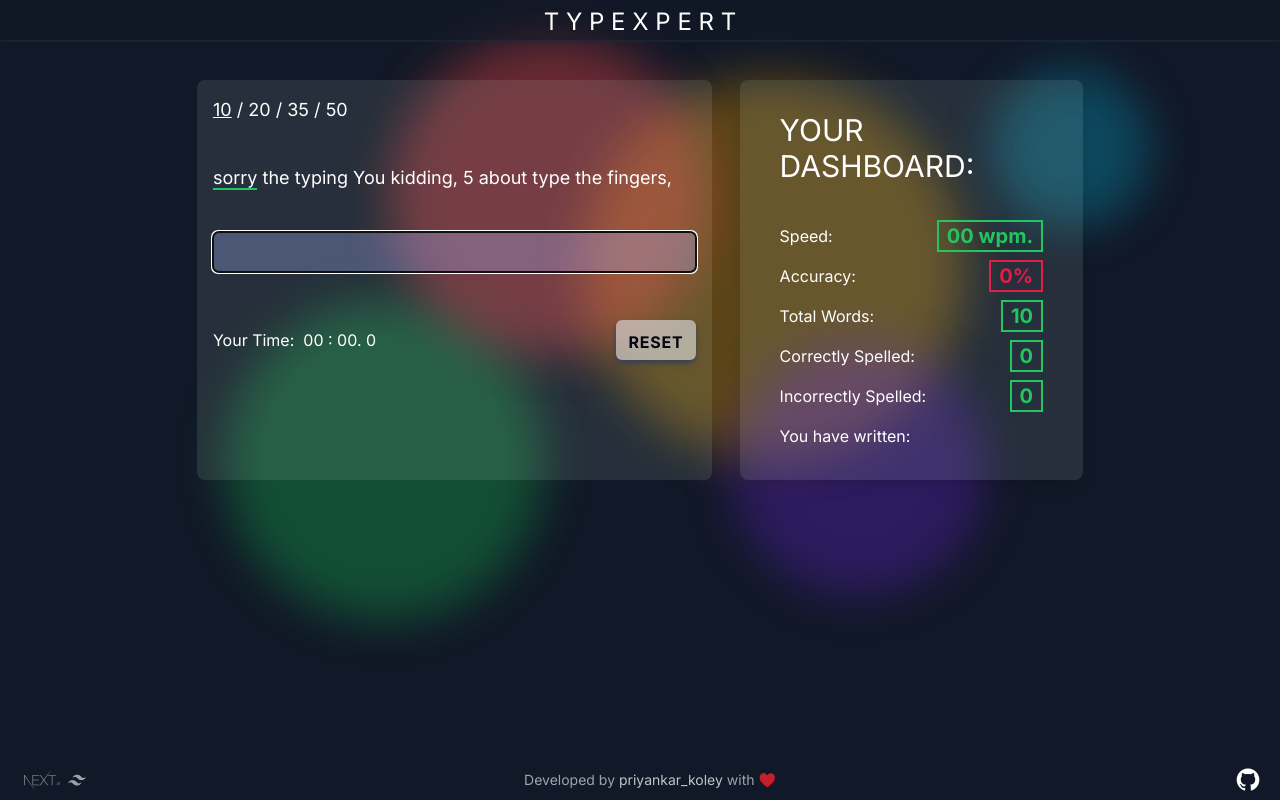
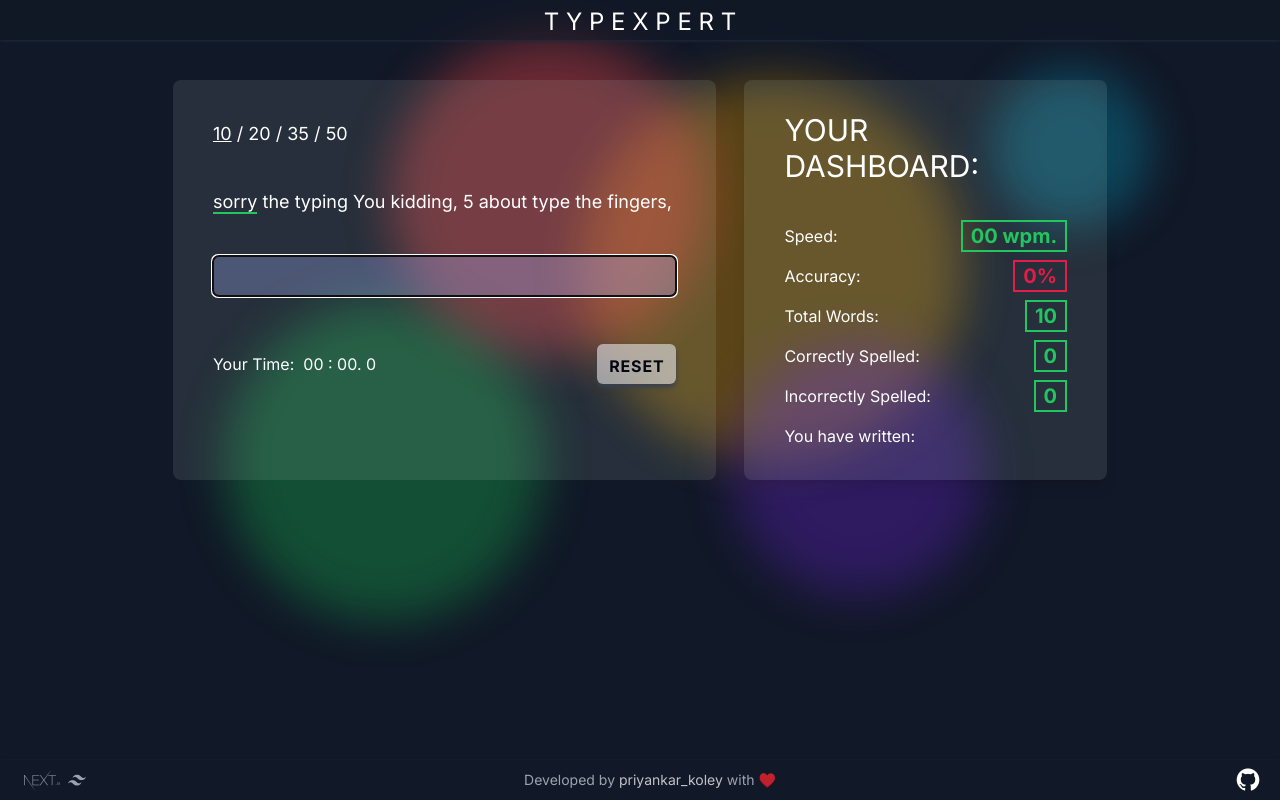
Before and after one commit to priyankarkoley/Typexpert, a Next.js app: page / in a window 1280 px wide. Built offline with nearby package versions, Linux system fonts and the light colour scheme.

Commit message:
minor bug fixed

```diff
--- a/src/components/Main.tsx
+++ b/src/components/Main.tsx
@@ -170,7 +170,7 @@
   };
 
   return (
-    <div className="space-y-5 md:space-y-10 md:w-full p-">
+    <div className="space-y-5 md:space-y-10 md:w-full p-6">
       <div className="text-lg">
         <button
           onClick={() => {
```
